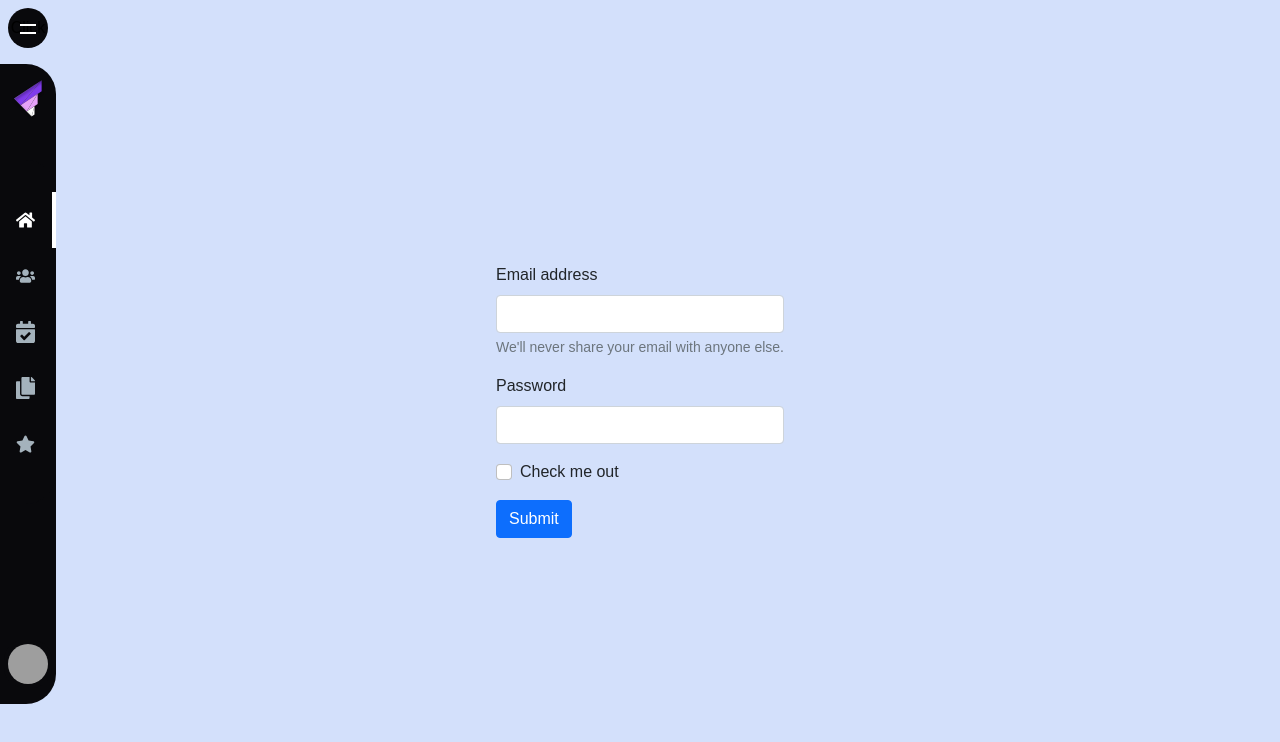
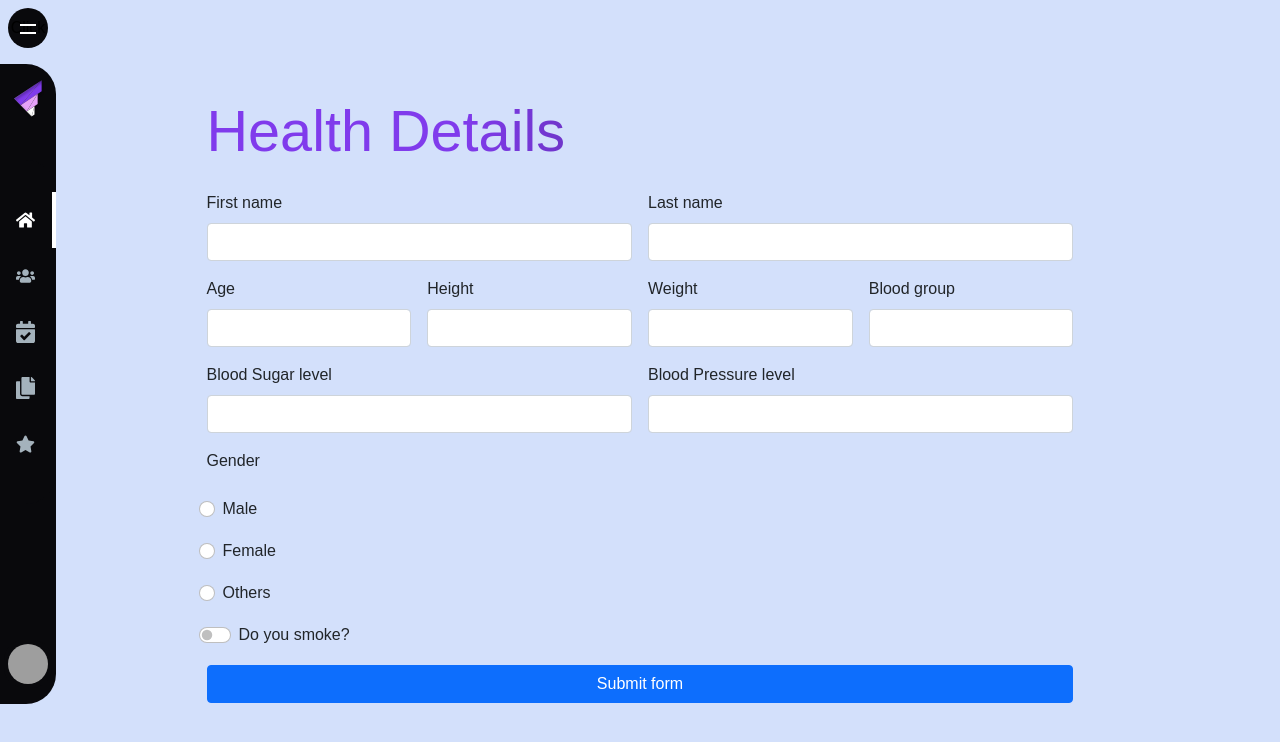
Before and after one commit to sudeep162002/current-update-aaya, a React (Create React App) app in the folder FrontEnd/: page / in a window 1280 px wide. Shown: the top 742 px of the page. Built offline with nearby package versions, Linux system fonts and the light colour scheme; grey boxes are pictures that could not be loaded.

Commit message:
Home page created with form to fill all the details of user

```diff
--- a/FrontEnd/src/Pages/Home.js
+++ b/FrontEnd/src/Pages/Home.js
@@ -2,23 +2,146 @@
 
 const HomeComponent = () => {
    return (
-      <div class="Team">
-         <form>
-  <div class="mb-3">
-    <label for="exampleInputEmail1" class="form-label">Email address</label>
-    <input type="email" class="form-control" id="exampleInputEmail1" aria-describedby="emailHelp"/>
-    <div id="emailHelp" class="form-text">We'll never share your email with anyone else.</div>
-  </div>
-  <div class="mb-3">
-    <label for="exampleInputPassword1" class="form-label">Password</label>
-    <input type="password" class="form-control" id="exampleInputPassword1"/>
-  </div>
-  <div class="mb-3 form-check">
-    <input type="checkbox" class="form-check-input" id="exampleCheck1"/>
-    <label class="form-check-label" for="exampleCheck1">Check me out</label>
-  </div>
-  <button type="submit" class="btn btn-primary">Submit</button>
-</form>
+      <div className="Team">
+         <form className="row g-3 needs-validation container" action="" method="POST">
+            <h1> Health Details</h1>
+
+            <div className="col-md-6">
+               <label for="firstName" className="form-label">
+                  First name
+               </label>
+               <input
+                  type="text"
+                  className="form-control"
+                  id="firstName"
+                  name="firstName"
+                  required
+               />
+            </div>
+            <div className="col-md-6">
+               <label for="lastName" className="form-label">
+                  Last name
+               </label>
+               <input type="text" className="form-control" id="lastName" name="lastName" required />
+            </div>
+            <div className="col-md-3">
+               <label for="age" className="form-label">
+                  Age
+               </label>
+               <input type="text" className="form-control" id="age" name="age" required />
+            </div>
+            <div className="col-md-3">
+               <label for="height" className="form-label">
+                  Height
+               </label>
+               <input type="text" className="form-control" id="height" name="height" required />
+            </div>
+            <div className="col-md-3">
+               <label for="weight" className="form-label">
+                  Weight
+               </label>
+               <input type="text" className="form-control" id="weight" name="weight" required />
+            </div>
+            <div className="col-md-3">
+               <label for="bloodGroup" className="form-label">
+                  Blood group
+               </label>
+               <input
+                  type="text"
+                  className="form-control"
+                  id="bloodGroup"
+                  name="bloodGroup"
+                  required
+               />
+            </div>
+
+            <div className="col-md-6">
+               <label for="bloodSugarLevel" className="form-label">
+                  Blood Sugar level
+               </label>
+               <input
+                  type="text"
+                  className="form-control"
+                  id="bloodSugarLevel"
+                  name="bloodSugarLevel"
+                  required
+               />
+            </div>
+            <div className="col-md-6">
+               <label for="bloodPressureLevel" className="form-label">
+                  Blood Pressure level
+               </label>
+               <input
+                  type="text"
+                  className="form-control"
+                  id="bloodPressureLevel"
+                  name="bloodPressureLevel"
+                  required
+               />
+            </div>
+
+            <label className="form-label">Gender</label>
+            <span className="inline form-check form-check-inline">
+               <input
+                  className="form-check-input"
+                  type="radio"
+                  name="gender"
+                  id="gender1"
+                  value="gender1"
+               />
+               <label className="inline form-check-label" for="gender1">
+                  Male
+               </label>
+            </span>
+            <span className="inline form-check form-check-inline">
+               <input
+                  className="form-check-input"
+                  type="radio"
+                  name="gender"
+                  id="gender2"
+                  value="gender2"
+               />
+               <label className="inline form-check-label" for="gender2">
+                  Female
+               </label>
+            </span>
+            <span className="inline form-check form-check-inline">
+               <input
+                  className="form-check-input"
+                  type="radio"
+                  name="gender"
+                  id="gender3"
+                  value="gender3"
+               />
+               <label className="inline form-check-label" for="gender3">
+                  Others
+               </label>
+            </span>
+
+            <div className="form-check form-switch">
+               <label className="form-check-label" for="smoke">
+                  Do you smoke?
+               </label>
+               <input
+                  className="form-check-input"
+                  type="checkbox"
+                  role="switch"
+                  id="smoke"
+                  name="smoke"
+               />
+            </div>
+
+            <div className="col-">
+               <button
+                  className="btn btn-primary col-md-12"
+                  type="submit"
+                  id="submit"
+                  name="submit"
+               >
+                  Submit form
+               </button>
+            </div>
+         </form>
       </div>
    );
 };
--- a/FrontEnd/src/index.css
+++ b/FrontEnd/src/index.css
@@ -107,3 +107,13 @@
   display: block;
     width: 1183px;
 }
+
+.inline {
+  display: inline;
+}
+
+.container {
+  margin-left: 10%;
+  padding: 1%;
+  width: 80%;
+}
```
